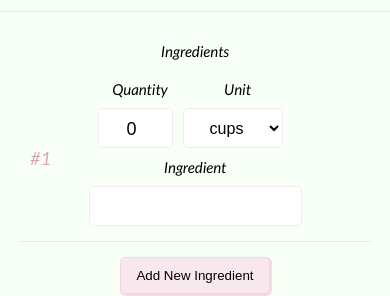
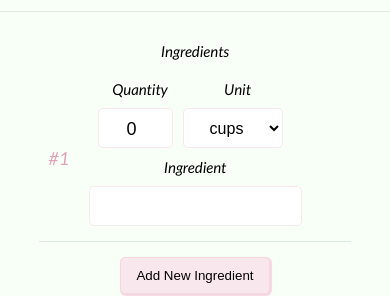
Before and after one commit to seangrant118/recipe-app, a React (Create React App) app in the folder client/: page /createrecipe in a window 390 px wide. Shown: the part 1209-1505 px from the top of the page. Built offline with nearby package versions, Linux system fonts and the light colour scheme; no server answers; sample sign-in values are in the browser's storage.

Commit message:
ingredient input responsiveness 480px

```diff
--- a/client/src/components/styles/recipeForm/recipeForm.css
+++ b/client/src/components/styles/recipeForm/recipeForm.css
@@ -251,6 +251,13 @@ fieldset .label-container:nth-child(2) {
   /* text-shadow: 1px 1px rgb(221, 221, 221); */
 }
 
+#ingredient-input-field .ingredient-container:nth-child(2) .label-container {
+  display: block;
+}
+
+.ingredient-item-container .label-container {
+  display: none;
+}
 @media only screen and (max-width: 1200px) {
   .form-container {
     width: 100%;
@@ -299,7 +306,7 @@ fieldset .label-container:nth-child(2) {
 
   .ingredient-container {
     display: flex;
-    width: 90%;
+    width: 80%;
     flex-direction: row;
     flex-wrap: wrap;
     align-items: center;
@@ -322,12 +329,8 @@ fieldset .label-container:nth-child(2) {
   .form-recipe-header {
     font-size: 175%;
   }
+
+  .ingredient-item-container .label-container {
+    display: block;
+  }
 }
-
-#ingredient-input-field .ingredient-container:nth-child(2) .label-container {
-  display: block;
-}
-
-.ingredient-item-container .label-container {
-  display: none;
-}
```
